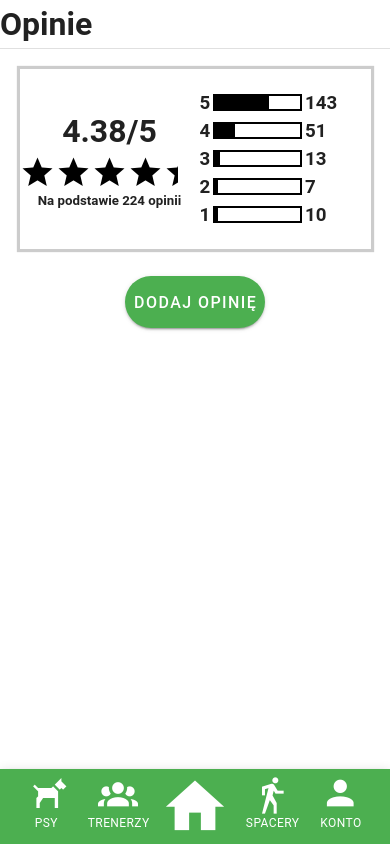
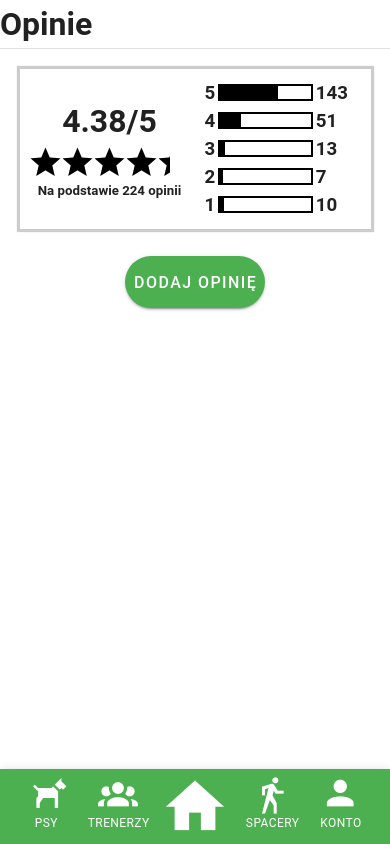
Before and after one commit to Radek011200/WalkADog, a Vue app: page /test_opinion in a window 390 px wide. Built offline with nearby package versions, Linux system fonts and the light colour scheme; a small style sheet from the web is missing.

Commit message:
Improve opinion summmary component for mobile (2nd time)

```diff
--- a/src/components/OpinionSummary.vue
+++ b/src/components/OpinionSummary.vue
@@ -87,13 +87,13 @@ export default {
   width: 90%;
   box-shadow: 0px 0px 1px 3px rgba(0,0,0,20%);
   margin: 5%;
-  padding-top: 20px;
-  padding-bottom: 20px;
+  padding-top: 10px;
+  padding-bottom: 10px;
 }
 .bar {
   background: linear-gradient(to right, black, black var(--fill), white var(--fill), white);
   display: inline-block;
-  width: 50%;
+  width: 55%;
   height: 13px;
   box-shadow: 0px 0px 0px 2px rgb(0, 0, 0);
 }
@@ -102,6 +102,7 @@ export default {
   -webkit-background-clip: text;
   background-clip: text;
   -webkit-text-fill-color: transparent;
+  width: 32px;
 }
 .grid-container{
   display: inline-flex;
@@ -110,14 +111,15 @@ export default {
   display: inline-grid;
   text-align: center;
   margin: auto;
-  width: 50%;
+  width: 45%;
   min-width: 180px;
 }
 
 .grid-item-2{
+  padding-left: 5px;
   display: inline-grid;
   margin: auto;
-  width: 50%;
+  width: 55%;
   max-width: 400px;
 }
 
```
